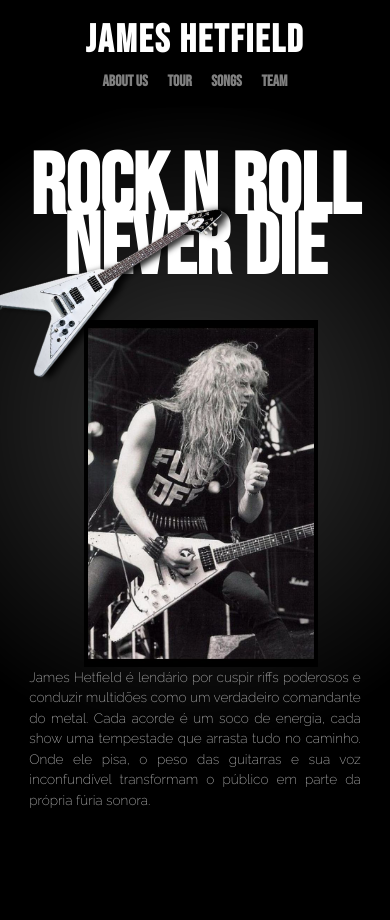
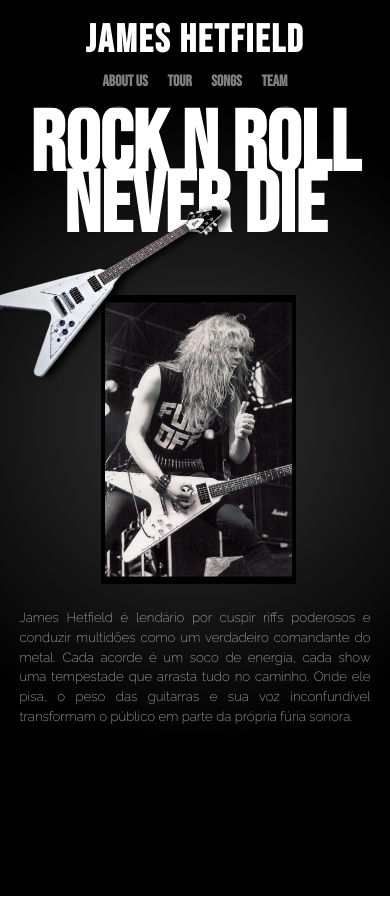
Before and after one commit to Edd0008/Landing-Page-James-Hetfield, a plain HTML site: page index.html in a window 390 px wide. After the commit the page ends 896 px from the top, so only its background shows below. Drawn offline with Linux system fonts and the light colour scheme.

Commit message:
arrumando o tamanho da descricao do celular

```diff
--- a/css/style.css
+++ b/css/style.css
@@ -162,7 +162,7 @@ body {
       width: 45vw;
       bottom: auto;
       left: auto;
-      margin-top: 5vh;
+      margin-top: 0vh;
       border: 6px solid black;
     }
 
@@ -170,7 +170,7 @@ body {
       width: 85vw;
       font-size: 2.5vw;
       text-align: center;
-      margin-top: 5vh;
+      margin-top: 0vh;
       position: relative;
       left: auto;
       bottom: auto;
@@ -216,7 +216,7 @@ body {
 
     .texto-central {
       position: relative;
-      top: -40vh;
+      top: -45vh;
       left: auto;
       margin-bottom: 4vh;
     }
@@ -236,21 +236,21 @@ body {
     }
 
     .hetfield {
-      width: 60vw;
+      width: 50vw;
       border: 4px solid black;
       margin-top: 3vh;
-      left: 10vh;
-      bottom: 30vh;
+      left: 12vh;
+      bottom: 37vh;
     }
 
     .descricao {
-      font-size: 3.5vw;
-      width: 85vw;
+      font-size: 3.4vw;
+      width: 90vw;
       text-align: justify;
       margin: 5vh auto;
       position: relative;
       left: auto;
-      bottom: 4vh;
+      bottom: 11vh;
       color: rgb(190, 190, 190);
     }
 
```
